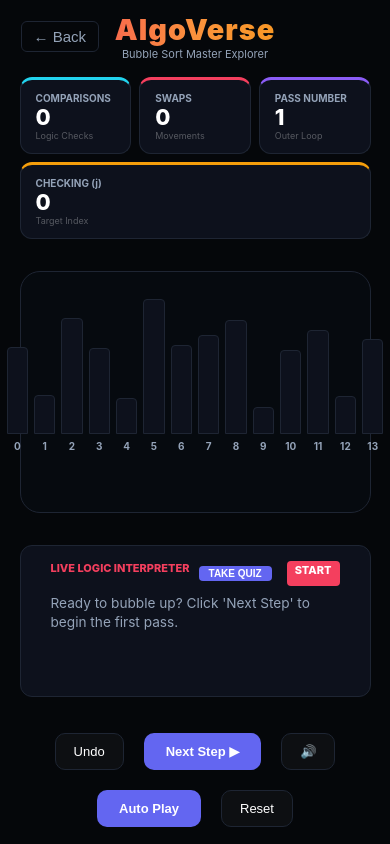
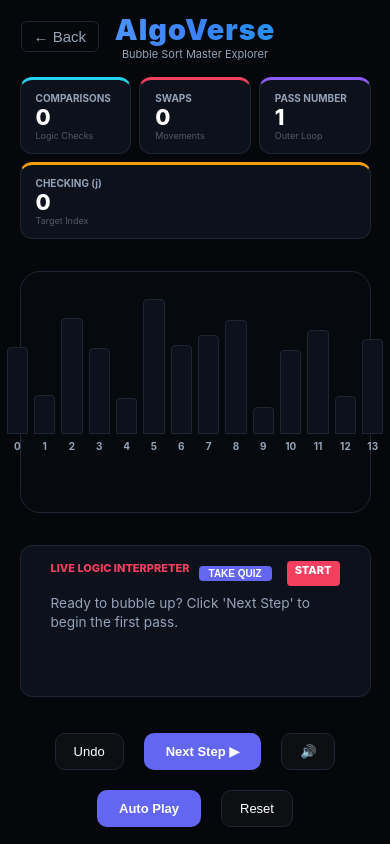
Before and after one commit to rohan-gaddam/AlgoVerse, a React (Vite) app: page /bubble in a window 390 px wide. Shown: the top 844 px of the page. Built offline with nearby package versions, Linux system fonts and the light colour scheme.

Commit message:
Made BubbleSort fully responsive across devices

```diff
--- a/src/BubbleSortMasterclass.jsx
+++ b/src/BubbleSortMasterclass.jsx
@@ -637,7 +637,7 @@ const styles = {
     fontSize: "clamp(1.8rem, 5vw, 3rem)",
     fontWeight: "900",
     margin: 0,
-    background: "linear-gradient(90deg, #f43f5e, #fb923c, #f59e0b)",
+    background: "linear-gradient(90deg, #60a5fa, #3b82f6, #0ea5e9)",
     WebkitBackgroundClip: "text",
     WebkitTextFillColor: "transparent",
   },
```
